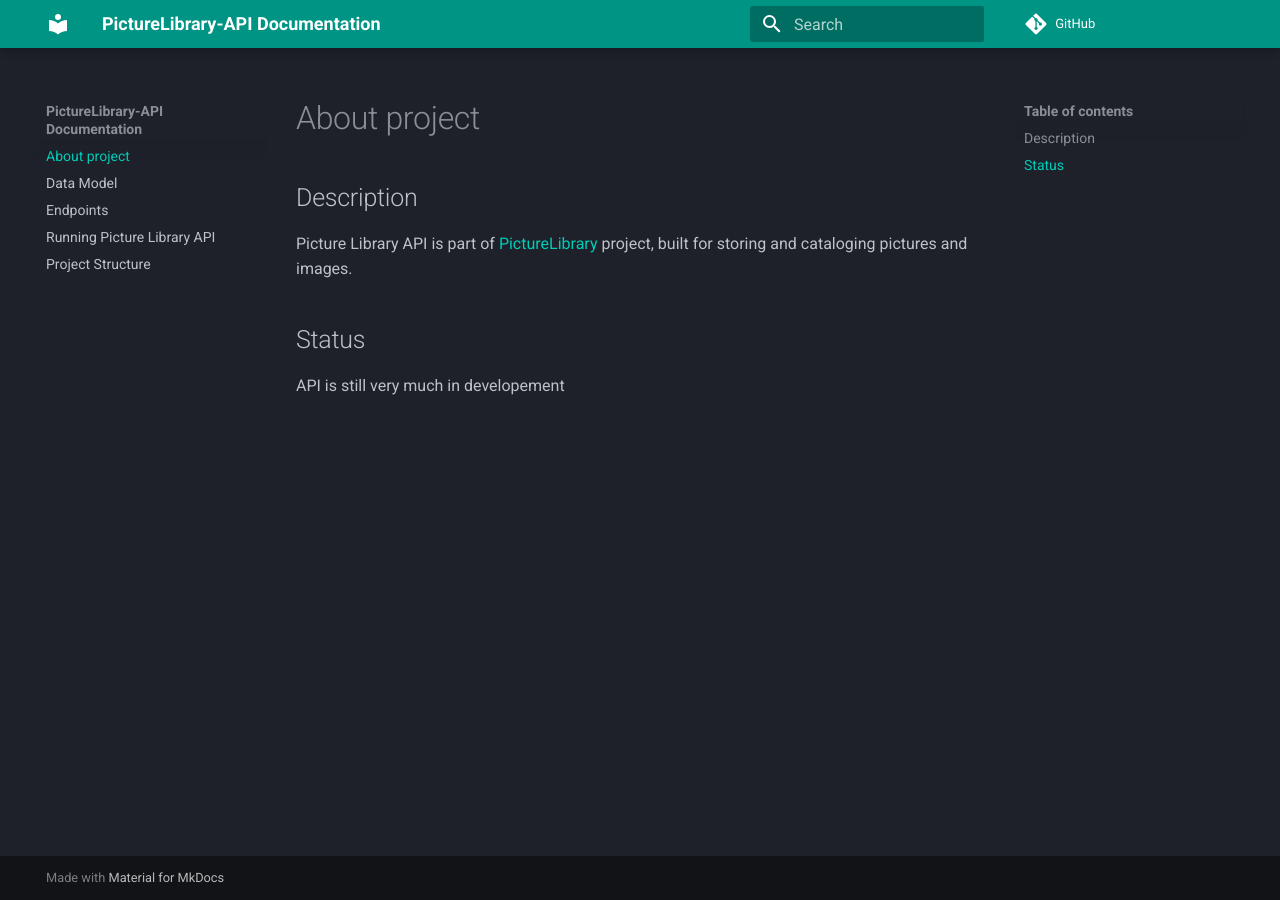
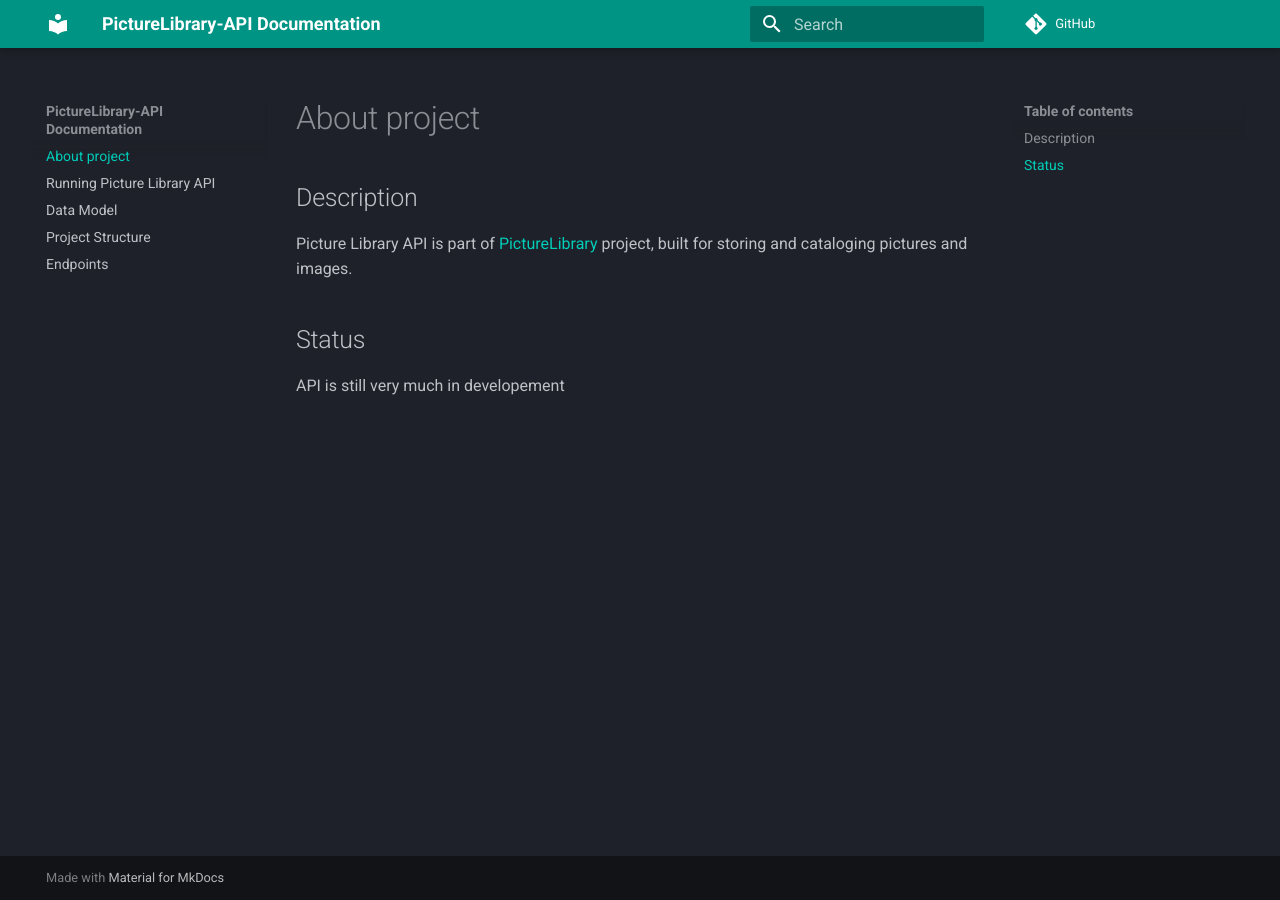
Before and after one commit to TomaszKumiega/PictureLibrary.API.Old, an MkDocs documentation site: the page built from docs/index.md, in a window 1280 px wide. Built offline with MkDocs 1.6.1 and Material for MkDocs 9.7.7, drawn with Linux system fonts in a browser that asks for light colours; comment, search, counter and statistics services are not loaded; some of the changed lines change nothing that is shown.

Commit message:
Add proper navigation

```diff
--- a/mkdocs.yml
+++ b/mkdocs.yml
@@ -8,3 +8,10 @@ theme:
 markdown_extensions:
   - codehilite
   - admonition
+
+nav:
+  - 'index.md'
+  - 'how_to_run.md'
+  - 'data_model.md'
+  - 'project_structure.md'
+  - 'endpoints.md'
```
